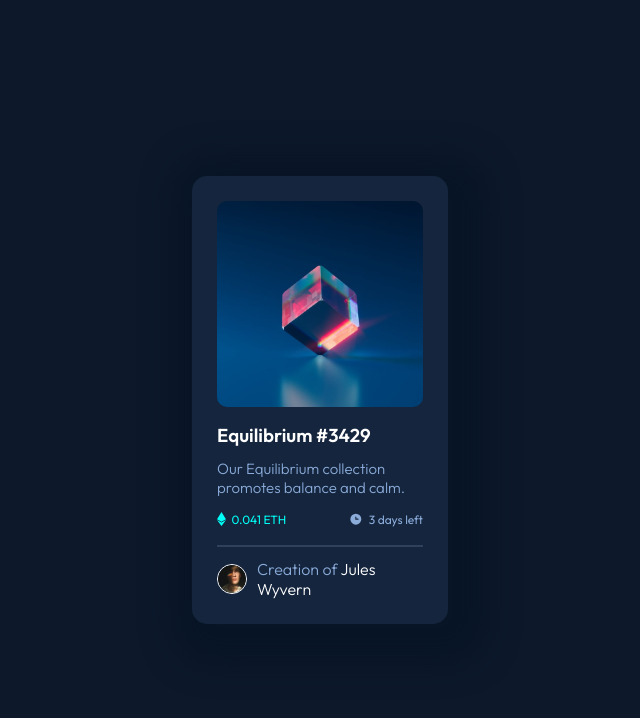
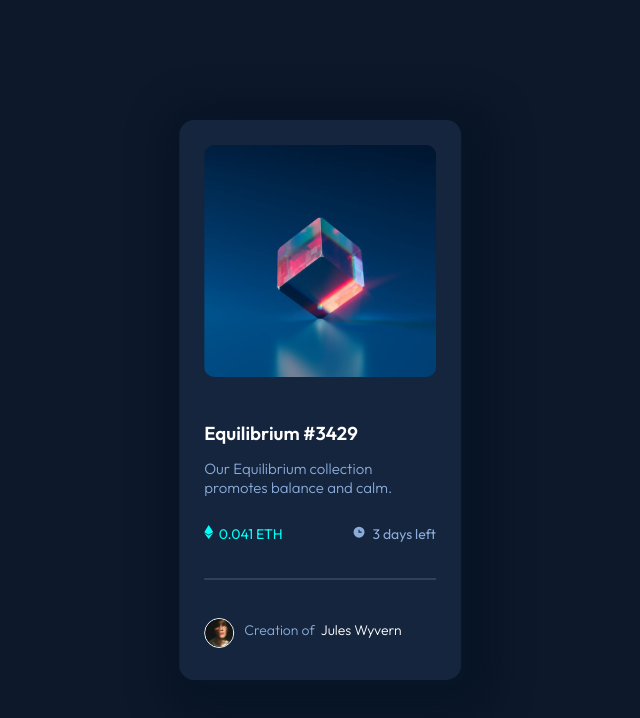
Before and after one commit to AZI-CODES/Nft-preview-card, a plain HTML site: page index.html in a window 1280 px wide. Shown: the whole page, without its empty margins (320-960 px from the left). Drawn offline with Linux system fonts and the light colour scheme.

Commit message:
changed hover selector andcontainer height to 70%

```diff
--- a/Css/styles.css
+++ b/Css/styles.css
@@ -16,12 +16,13 @@ body{
     padding: 25px;
     border-radius: 15px;
     position: absolute;
-    width: 20%;
+    height: 70%;
+    width: 22%;
     top: 50%;
     left: 50%;
     transform: translate(-50%, -50%);
     display: grid;
-    gap: 12px;
+    gap: 25px;
     box-shadow: 10px 10px 30px 30px hsl(214, 64%, 9%);
 }
 
@@ -54,13 +55,13 @@ h3{
 
 .container-writeup{
     display: grid;
-    gap: 15px;
+    gap: 25px;
 }
 
 .equilibrium-bottom{
     display: flex;
     justify-content: space-between;
-    align-items: center;
+
 }
 
 .equilibrium-bottom img{
@@ -73,7 +74,7 @@ h3{
 
 span{
     color: hsl(215, 51%, 70%);
-    font-size: 12px;
+    font-size: 14px;
     padding: 0px 0px 6px 0px;
 }
 
@@ -84,6 +85,7 @@ span{
 .e-bottom-left{
     display: flex;
     gap: 6px;
+    align-content: center;
 }
 
 .e-bottom-right {
@@ -92,7 +94,9 @@ span{
 }
 
  hr{
-   border: 1px solid hsl(215, 32%, 27%);
+   height: 0.1em;
+   background-color: hsl(215, 32%, 27%);
+   border: none;
  }
 
  .avatar-name{
@@ -109,15 +113,20 @@ span{
     display: flex;
     gap: 10px;
     align-items: center;
+    margin-top: 0;
  }
 
  .footer p{
     font-weight: 300;
     cursor: pointer;
  }
+ .sp-footer{
+    display: flex;
+    gap: 6px;
+ }
 
  .footer span{
-    font-size: 16px;
+    font-size: 14px;
     font-weight: 300;
  }
 
--- a/index.html
+++ b/index.html
@@ -29,11 +29,11 @@
           <img class="img-icon" src="./images/icon-clock.svg" alt="icon-clock"> <span>3 days left</span>
         </div>
       </div>
+      <hr>
     </div>
-    <hr>
     <div class="footer">
       <img class="footer-img" src="./images/image-avatar.png" alt="image-avatar">
-      <p class="avatar-name"> <span>Creation of</span>  Jules Wyvern</p>
+      <span class="sp-footer">Creation of <p class="avatar-name"> Jules Wyvern</p></span>
     </div>
   </div>
 </body>
```
Also changed, not shown: 1 other file.
